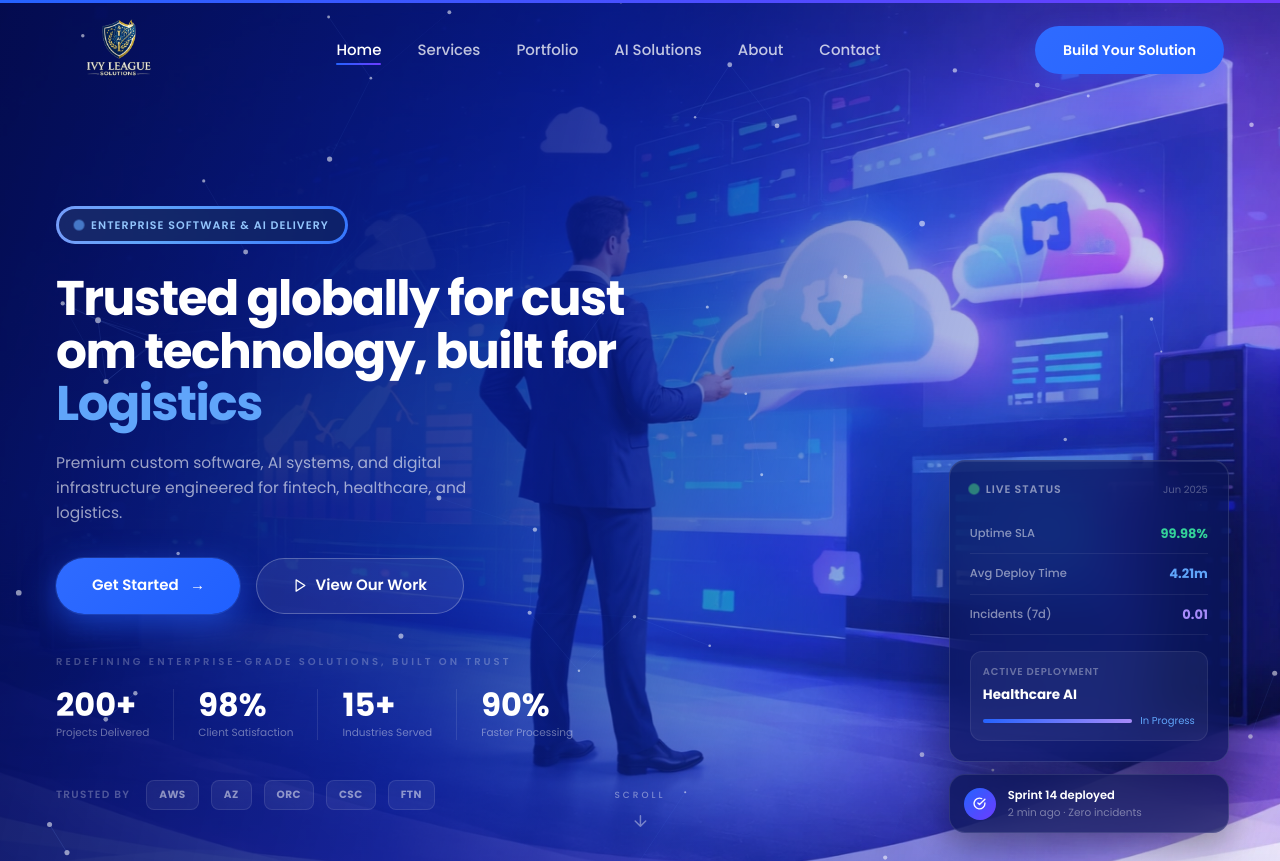
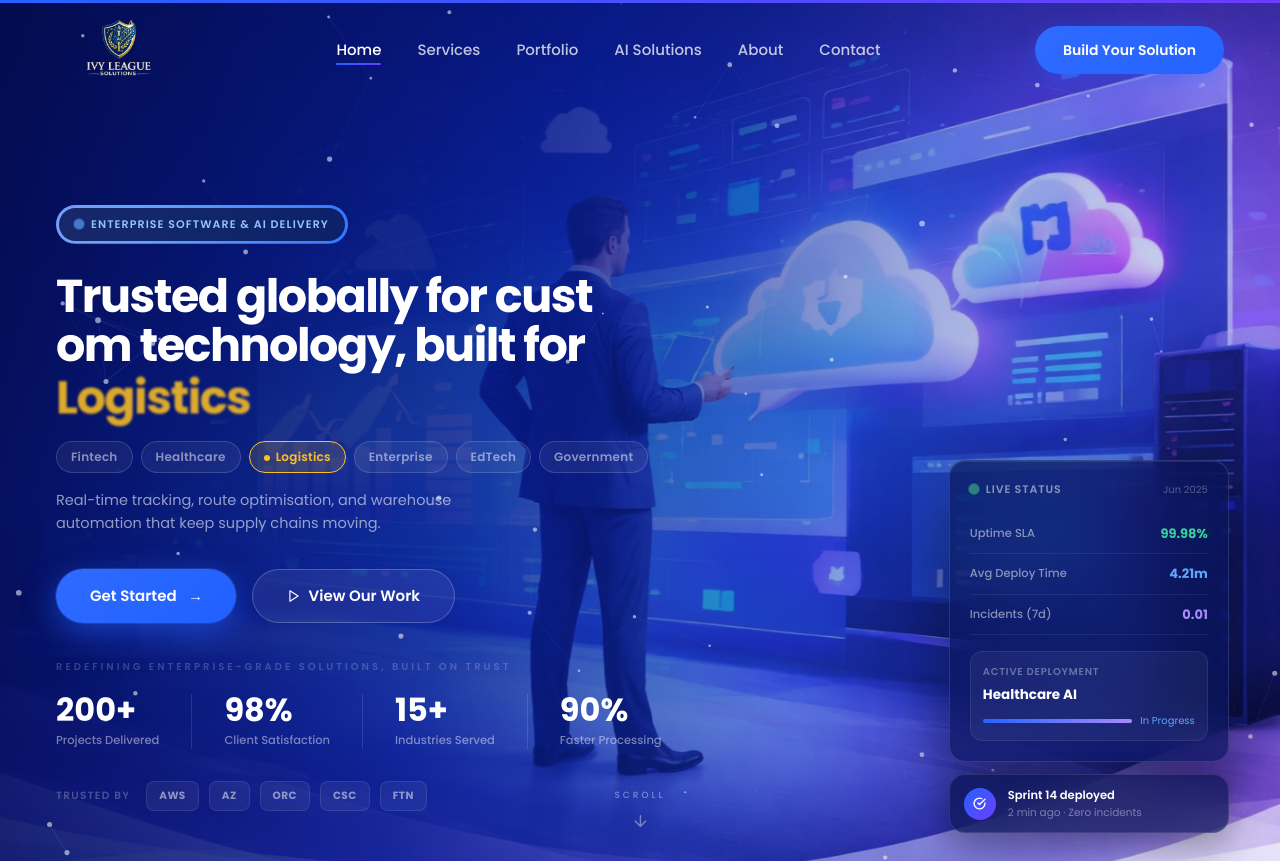
Before and after one commit to Pivot-Point-AI/Ivy-League-Solution, a Next.js app: page / in a window 1280 px wide. Shown: the top 861 px of the page. Built offline with nearby package versions, Linux system fonts and the light colour scheme; a web font is replaced by a local one.

Commit message:
resolved ai issue

```diff
--- a/src/components/HeroSection.tsx
+++ b/src/components/HeroSection.tsx
@@ -22,24 +22,28 @@ function CountUp({ target, suffix = "" }: { target: number; suffix?: string }) {
   return <span ref={ref}>{count}{suffix}</span>;
 }
 
-/* ══ Rotating word ══ */
-const WORDS = ["Fintech", "Healthcare", "Logistics", "Enterprise", "EdTech", "Government"];
-function TypingWord() {
-  const [i, setI] = useState(0);
-  useEffect(() => {
-    const t = setInterval(() => setI(n => (n + 1) % WORDS.length), 2600);
-    return () => clearInterval(t);
-  }, []);
+/* ══ Industry data ══ */
+const INDUSTRIES = [
+  { name: "Fintech",    color: "#34d399", desc: "AI-powered risk engines, payment platforms, and compliance automation built for the speed of modern finance." },
+  { name: "Healthcare", color: "#60a5fa", desc: "HIPAA-compliant systems, clinical AI, and patient data platforms engineered for care delivery at scale." },
+  { name: "Logistics",  color: "#fbbf24", desc: "Real-time tracking, route optimisation, and warehouse automation that keep supply chains moving." },
+  { name: "Enterprise", color: "#a78bfa", desc: "Scalable internal platforms, ERP integrations, and enterprise AI that modernise operations end-to-end." },
+  { name: "EdTech",     color: "#f0abfc", desc: "Adaptive learning platforms, LMS systems, and student analytics tools built for outcomes at scale." },
+  { name: "Government", color: "#fb923c", desc: "Secure citizen portals, compliance-first infrastructure, and digital-transformation projects for public sector." },
+];
+
+/* ══ Rotating word — auto-cycles, but can be overridden ══ */
+function TypingWord({ active, color }: { active: string; color: string }) {
   return (
     <AnimatePresence mode="wait">
-      <motion.span key={i}
+      <motion.span key={active}
         initial={{ opacity: 0, y: 20, filter: "blur(8px)" }}
         animate={{ opacity: 1, y: 0, filter: "blur(0px)" }}
         exit={{ opacity: 0, y: -20, filter: "blur(8px)" }}
-        transition={{ duration: 0.45 }}
-        style={{ color: "#60a5fa", display: "inline-block" }}
+        transition={{ duration: 0.4 }}
+        style={{ color, display: "inline-block" }}
       >
-        {WORDS[i]}
+        {active}
       </motion.span>
     </AnimatePresence>
   );
@@ -1044,50 +1048,34 @@ function BouncyText({ text, style, className }: { text: string; style?: React.CS
   );
 }
 
-/* ══ Slot-machine stat ══ */
+/* ══ Smooth count-up stat ══ */
 function SlotStat({ target, suffix, label }: { target: number; suffix: string; label: string }) {
   const [val, setVal] = useState(0);
-  const [rolling, setRolling] = useState(false);
   const ref = useRef(null);
   const inView = useInView(ref, { once: true });
 
   useEffect(() => {
     if (!inView) return;
-    setRolling(true);
-    let cur = 0;
-    const steps = 28;
-    let step = 0;
-    const t = setInterval(() => {
-      step++;
-      if (step >= steps) { setVal(target); setRolling(false); clearInterval(t); return; }
-      // Ease-out: fast then slow
-      const progress = 1 - Math.pow(1 - step / steps, 3);
-      cur = Math.round(target * progress);
-      setVal(cur);
-    }, 40);
-    return () => clearInterval(t);
+    const duration = 2000;
+    const start = performance.now();
+    const tick = (now: number) => {
+      const elapsed = now - start;
+      const progress = Math.min(elapsed / duration, 1);
+      // cubic ease-out
+      const eased = 1 - Math.pow(1 - progress, 3);
+      setVal(Math.round(target * eased));
+      if (progress < 1) requestAnimationFrame(tick);
+    };
+    requestAnimationFrame(tick);
   }, [inView, target]);
 
   return (
-    <motion.div ref={ref} className="flex flex-col cursor-default"
-      whileHover={{ scale: 1.12 }}
-      transition={{ type: "spring", stiffness: 300 }}
-    >
+    <div ref={ref} className="flex flex-col cursor-default">
       <span className="font-extrabold leading-none text-white tabular-nums" style={{ fontSize: 32 }}>
-        {rolling ? (
-          <AnimatePresence mode="popLayout">
-            <motion.span key={val}
-              initial={{ y: -20, opacity: 0 }} animate={{ y: 0, opacity: 1 }} exit={{ y: 20, opacity: 0 }}
-              transition={{ duration: 0.1 }}
-              style={{ display: "inline-block" }}
-            >
-              {val}
-            </motion.span>
-          </AnimatePresence>
-        ) : val}{suffix}
+        {val}{suffix}
       </span>
-      <span className="text-white/40 mt-1" style={{ fontSize: 10.5 }}>{label}</span>
-    </motion.div>
+      <span className="text-white/45 mt-1.5 font-medium" style={{ fontSize: 11.5 }}>{label}</span>
+    </div>
   );
 }
 
@@ -1106,11 +1094,22 @@ function FadeUp({ children, delay = 0 }: { children: React.ReactNode; delay?: nu
 
 export default function LandingPage() {
   const [scramble, setScramble] = useState(false);
+  const [industryIdx, setIndustryIdx] = useState(0);
+  const [userPicked, setUserPicked] = useState(false);
   const mouseRef = useRef({ x: -400, y: -400 });
   const heroRef = useRef<HTMLElement>(null);
 
   const headingText = "Trusted globally for custom technology";
   const scrambledHeading = useScramble(headingText, scramble);
+
+  const activeIndustry = INDUSTRIES[industryIdx];
+
+  // Auto-cycle unless user picked manually
+  useEffect(() => {
+    if (userPicked) return;
+    const t = setInterval(() => setIndustryIdx(i => (i + 1) % INDUSTRIES.length), 2800);
+    return () => clearInterval(t);
+  }, [userPicked]);
 
   const onMouseMove = useCallback((e: React.MouseEvent) => {
     const r = heroRef.current?.getBoundingClientRect();
@@ -1199,7 +1198,7 @@ export default function LandingPage() {
                 initial={{ opacity: 0, y: 30 }} animate={{ opacity: 1, y: 0 }}
                 transition={{ duration: 0.7, delay: 0.14 }}
                 className="text-white font-extrabold cursor-default select-none"
-                style={{ fontSize: "clamp(36px,3.8vw,72px)", letterSpacing: "-1.5px", lineHeight: 1.08, maxWidth: 590 }}
+                style={{ fontSize: "clamp(34px,3.6vw,68px)", letterSpacing: "-1.5px", lineHeight: 1.08, maxWidth: 550 }}
                 onMouseEnter={() => setScramble(true)}
                 onMouseLeave={() => setScramble(false)}
               >
@@ -1208,62 +1207,112 @@ export default function LandingPage() {
                   : <BouncyText text={headingText} />
                 }
                 {","}{" "}built for{" "}
-                <span style={{ display: "inline-block", minWidth: 140 }}><TypingWord /></span>
+                <span style={{ display: "inline-block", minWidth: 150 }}>
+                  <TypingWord active={activeIndustry.name} color={activeIndustry.color} />
+                </span>
               </motion.h1>
 
-              {/* Sub */}
-              <motion.p
-                initial={{ opacity: 0, y: 20 }} animate={{ opacity: 1, y: 0 }}
-                transition={{ duration: 0.6, delay: 0.28 }}
-                className="text-white/60 mt-5 leading-relaxed"
-                style={{ fontSize: 15.5, maxWidth: 460 }}
+              {/* Industry selector pills */}
+              <motion.div
+                initial={{ opacity: 0, y: 16 }} animate={{ opacity: 1, y: 0 }}
+                transition={{ duration: 0.5, delay: 0.22 }}
+                className="flex flex-wrap gap-2 mt-5"
               >
-                Premium custom software, AI systems, and digital infrastructure
-                engineered for fintech, healthcare, and logistics.
-              </motion.p>
+                {INDUSTRIES.map((ind, i) => {
+                  const isActive = industryIdx === i;
+                  return (
+                    <motion.button
+                      key={ind.name}
+                      onClick={() => { setIndustryIdx(i); setUserPicked(true); }}
+                      whileHover={{ scale: 1.06, y: -2 }}
+                      whileTap={{ scale: 0.95 }}
+                      animate={{
+                        background: isActive ? `${ind.color}22` : "rgba(255,255,255,0.06)",
+                        borderColor: isActive ? ind.color : "rgba(255,255,255,0.15)",
+                        color: isActive ? ind.color : "rgba(255,255,255,0.5)",
+                      }}
+                      transition={{ duration: 0.25 }}
+                      style={{ borderRadius: 999, paddingInline: 14, paddingBlock: 6, fontSize: 12, fontWeight: 600, border: "1px solid", cursor: "pointer", backdropFilter: "blur(8px)", letterSpacing: "0.02em" }}
+                    >
+                      {isActive && (
+                        <motion.span
+                          layoutId="pill-dot"
+                          className="inline-block w-1.5 h-1.5 rounded-full mr-1.5"
+                          style={{ background: ind.color, verticalAlign: "middle" }}
+                        />
+                      )}
+                      {ind.name}
+                    </motion.button>
+                  );
+                })}
+              </motion.div>
+
+              {/* Dynamic sub-description */}
+              <div className="mt-4 overflow-hidden" style={{ minHeight: 52 }}>
+                <AnimatePresence mode="wait">
+                  <motion.p
+                    key={industryIdx}
+                    initial={{ opacity: 0, y: 12 }}
+                    animate={{ opacity: 1, y: 0 }}
+                    exit={{ opacity: 0, y: -12 }}
+                    transition={{ duration: 0.35 }}
+                    className="leading-relaxed"
+                    style={{ fontSize: 14.5, maxWidth: 460, color: "rgba(255,255,255,0.58)" }}
+                  >
+                    {activeIndustry.desc}
+                  </motion.p>
+                </AnimatePresence>
+              </div>
 
               {/* Buttons */}
               <motion.div
                 initial={{ opacity: 0, y: 20 }} animate={{ opacity: 1, y: 0 }}
                 transition={{ duration: 0.6, delay: 0.4 }}
-                className="flex flex-wrap items-center gap-4 mt-8"
+                className="flex flex-wrap items-center gap-4 mt-7"
               >
                 <RippleButton
                   className="text-white font-semibold rounded-full inline-flex items-center gap-2.5"
-                  style={{ height: 56, paddingInline: 36, fontSize: 15, background: "linear-gradient(135deg,#2F6BFF,#2060FF)", boxShadow: "0 10px 32px rgba(37,99,255,0.55), 0 0 0 1px rgba(99,160,255,0.2)", border: "none", cursor: "pointer" }}
+                  style={{ height: 54, paddingInline: 34, fontSize: 15, background: "linear-gradient(135deg,#2F6BFF,#2060FF)", boxShadow: "0 10px 32px rgba(37,99,255,0.55), 0 0 0 1px rgba(99,160,255,0.2)", border: "none", cursor: "pointer" }}
                 >
                   Get Started
-                  <motion.span
-                    animate={{ x: [0, 4, 0] }}
-                    transition={{ duration: 1.5, repeat: Infinity, ease: "easeInOut" }}
-                  >→</motion.span>
+                  <motion.span animate={{ x: [0, 4, 0] }} transition={{ duration: 1.5, repeat: Infinity, ease: "easeInOut" }}>→</motion.span>
                 </RippleButton>
 
                 <MagneticButton
                   className="font-semibold rounded-full text-white inline-flex items-center gap-2 relative overflow-hidden"
-                  style={{ height: 56, paddingInline: 36, fontSize: 15, background: "rgba(255,255,255,0.07)", border: "1.5px solid rgba(255,255,255,0.25)", cursor: "pointer", backdropFilter: "blur(8px)" }}
+                  style={{ height: 54, paddingInline: 34, fontSize: 15, background: "rgba(255,255,255,0.07)", border: "1.5px solid rgba(255,255,255,0.22)", cursor: "pointer", backdropFilter: "blur(8px)" }}
                 >
-                  <svg width="15" height="15" viewBox="0 0 24 24" fill="none" stroke="currentColor" strokeWidth="2" strokeLinecap="round" strokeLinejoin="round">
+                  <svg width="14" height="14" viewBox="0 0 24 24" fill="none" stroke="currentColor" strokeWidth="2" strokeLinecap="round" strokeLinejoin="round">
                     <polygon points="5 3 19 12 5 21 5 3"/>
                   </svg>
                   View Our Work
                 </MagneticButton>
               </motion.div>
 
-              {/* Stats */}
+              {/* Stats — clean inline row */}
               <motion.div
                 initial={{ opacity: 0, y: 20 }} animate={{ opacity: 1, y: 0 }}
-                transition={{ duration: 0.6, delay: 0.58 }}
-                className="mt-10"
+                transition={{ duration: 0.6, delay: 0.55 }}
+                className="mt-9"
               >
-                <p className="text-white/25 text-[10px] font-semibold uppercase tracking-[3px] mb-5">
+                <p className="text-white/20 text-[10px] font-semibold uppercase tracking-[3px] mb-5">
                   Redefining Enterprise-Grade Solutions, Built on Trust
                 </p>
-                <div className="flex flex-wrap">
+                <div className="flex items-center flex-wrap gap-y-4">
                   {STATS.map((s, i) => (
-                    <div key={s.label} style={{ paddingRight: 24, paddingLeft: i === 0 ? 0 : 24, borderLeft: i > 0 ? "1px solid rgba(255,255,255,0.1)" : "none" }}>
+                    <motion.div
+                      key={s.label}
+                      whileHover={{ y: -3 }}
+                      transition={{ type: "spring", stiffness: 400, damping: 18 }}
+                      className="flex flex-col cursor-default"
+                      style={{
+                        paddingRight: 32,
+                        paddingLeft: i === 0 ? 0 : 32,
+                        borderLeft: i > 0 ? "1px solid rgba(255,255,255,0.12)" : "none",
+                      }}
+                    >
                       <SlotStat target={s.target} suffix={s.suffix} label={s.label} />
-                    </div>
+                    </motion.div>
                   ))}
                 </div>
               </motion.div>
@@ -1271,18 +1320,18 @@ export default function LandingPage() {
               {/* Trusted by strip */}
               <motion.div
                 initial={{ opacity: 0, y: 16 }} animate={{ opacity: 1, y: 0 }}
-                transition={{ duration: 0.6, delay: 0.75 }}
-                className="mt-10 flex items-center gap-4 flex-wrap"
+                transition={{ duration: 0.6, delay: 0.72 }}
+                className="mt-8 flex items-center gap-4 flex-wrap"
               >
-                <span style={{ fontSize: 10.5, color: "rgba(255,255,255,0.28)", fontWeight: 600, textTransform: "uppercase", letterSpacing: "0.12em", whiteSpace: "nowrap" }}>Trusted by</span>
-                <div className="flex items-center gap-3 flex-wrap">
+                <span style={{ fontSize: 10.5, color: "rgba(255,255,255,0.25)", fontWeight: 600, textTransform: "uppercase", letterSpacing: "0.12em", whiteSpace: "nowrap" }}>Trusted by</span>
+                <div className="flex items-center gap-2.5 flex-wrap">
                   {TRUSTED_LOGOS.map((logo, i) => (
                     <motion.div
                       key={logo.name}
                       initial={{ opacity: 0, y: 8 }}
                       animate={{ opacity: 1, y: 0 }}
-                      transition={{ delay: 0.75 + i * 0.07 }}
-                      whileHover={{ scale: 1.1, borderColor: "rgba(96,165,250,0.5)" }}
+                      transition={{ delay: 0.72 + i * 0.06 }}
+                      whileHover={{ scale: 1.12, background: "rgba(255,255,255,0.12)", borderColor: "rgba(96,165,250,0.45)" }}
                       className="rounded-lg px-3 py-1.5 flex items-center"
                       style={{ background: "rgba(255,255,255,0.06)", border: "1px solid rgba(255,255,255,0.1)", backdropFilter: "blur(8px)", cursor: "default" }}
                     >
```
